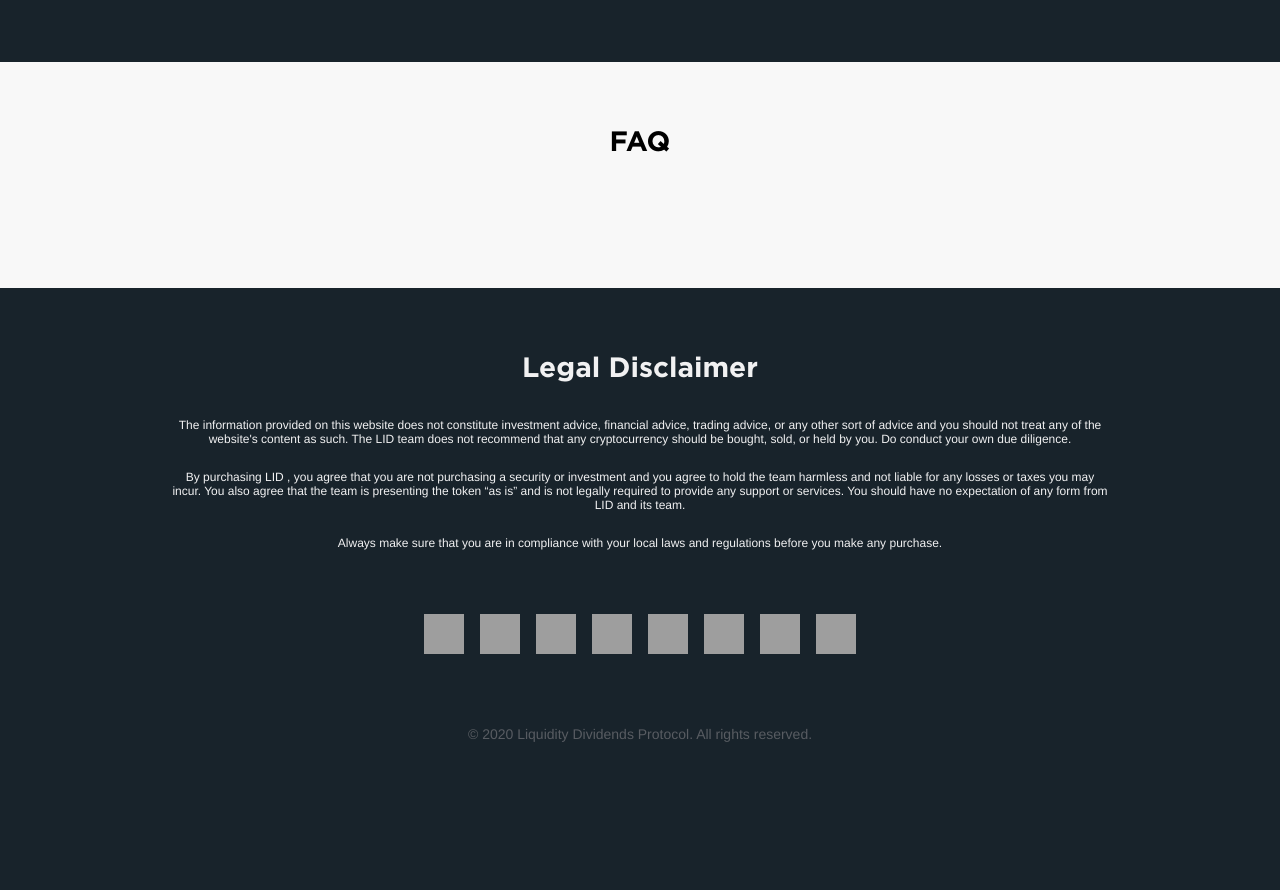
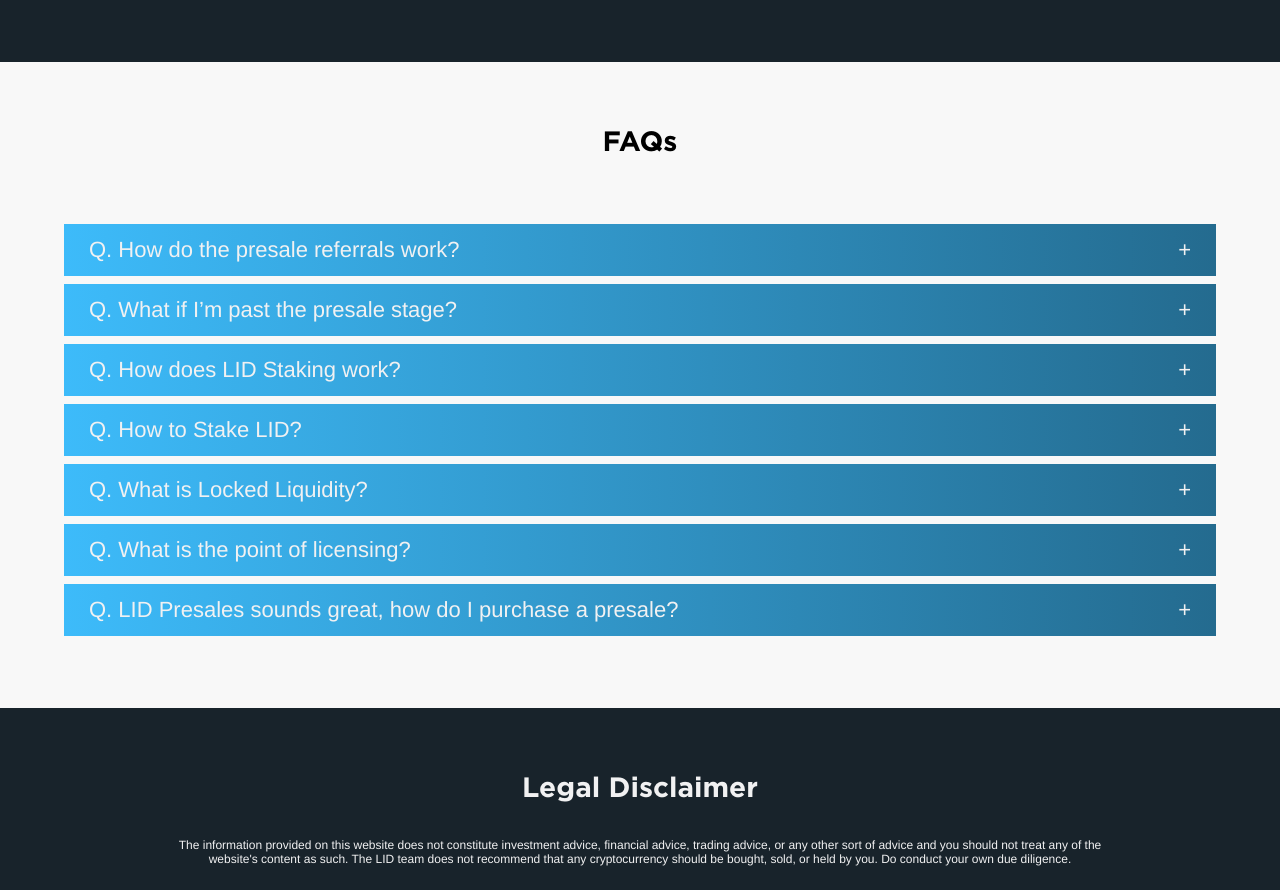
Before and after one commit to Lid-Protocol/lid-web, a Next.js app: page / in a window 1280 px wide. Shown: the part 3518-4408 px from the top of the page. Before the commit the page ends 4316 px from the top, so only its background shows below. Built offline with nearby package versions, Linux system fonts and the light colour scheme; grey boxes are pictures that could not be loaded; a web font is replaced by a local one.

Commit message:
Add FAQs

```diff
--- /dev/null
+++ b/components/@pages/Home/FAQ/FAQCard/index.tsx
@@ -0,0 +1,54 @@
+import { FC, useState } from 'react';
+import styled from 'styled-components';
+import { Box, Button, FlexBox, Image } from 'components/@basic';
+
+interface IFAQCard {
+  title: string;
+  body: Array<JSX.Element> | JSX.Element;
+}
+
+const TitleWrapper = styled(Box)`
+  background: linear-gradient(to right, #3dbbfa, #246b8f);
+`;
+
+const Collapse = styled.div`
+  overflow: hidden;
+  height: ${(props: any) => (props.isOpen ? 'auto' : '0px')};
+  li {
+    list-style-type: circle;
+    list-style-position: inside;
+  }
+`;
+
+const FAQCard: FC<IFAQCard> = ({ title, body }) => {
+  const [isOpen, setOpen] = useState(false);
+
+  return (
+    <Box id="faq card" width="100%" mb={[3]}>
+      <TitleWrapper px={[17, 25]} py={[3, 13]} onClick={() => setOpen(!isOpen)}>
+        <FlexBox
+          justifyContent="space-between"
+          fontWeight={[500]}
+          fontSize={[18, 22]}
+        >
+          <p>{`Q. ${title}`}</p>
+          <p>{isOpen ? '-' : '+'}</p>
+        </FlexBox>
+      </TitleWrapper>
+
+      <Collapse isOpen={isOpen}>
+        <Box
+          fontSize={[16, 20]}
+          color="black"
+          border="1px solid #366EF8"
+          px={[17, 34]}
+          py={[16, 27]}
+        >
+          {body}
+        </Box>
+      </Collapse>
+    </Box>
+  );
+};
+
+export default FAQCard;
--- a/components/@pages/Home/FAQ/index.tsx
+++ b/components/@pages/Home/FAQ/index.tsx
@@ -2,14 +2,144 @@
 import { Box, Button, FlexBox, Image } from 'components/@basic';
 import ContentWrapper from 'components/ContentWrapper';
 import H2 from 'components/H2';
+import FAQCard from './FAQCard';
 
 const FAQ: FC = () => (
   <Box id="faq" width="100%" bg="white">
     <ContentWrapper pt={5} pb={6}>
-      <FlexBox justifyContent="center">
+      <FlexBox
+        justifyContent="center"
+        alignItems="center"
+        flexDirection="column"
+      >
         <H2 mb={6} mt={5} color="black">
-          FAQ
+          FAQs
         </H2>
+
+        <FAQCard
+          title="How do the presale referrals work?"
+          body={
+            <p>
+              When purchasing tokens during a presale event, there is a fee of
+              2.5% applied to purchasing transactions. If someone uses your
+              presale referral code, you get the 2.5% fee paid by them! However,
+              your original 2.5% fee must still be covered. These referral fees
+              are paid in ETH at the conclusion of the presale event.
+            </p>
+          }
+        />
+        <FAQCard
+          title="What if I’m past the presale stage?"
+          body={
+            <p>
+              We still encourage community involvement and word of mouth through
+              referrals post launch. The same fee and referral structure of the
+              Presale applies to all post-launch investments. Want a massive
+              win? Refer a whale!
+            </p>
+          }
+        />
+        <FAQCard
+          title="How does LID Staking work?"
+          body={
+            <p>
+              There is a 2% tax applied to certain transactions in the LID
+              Ecosystem. Transactions that are taxed at 2% are Uniswap sells,
+              Unstaking LID from the Staking Program, and LID transfers between
+              wallets. This amount of 2% is then distributed amongst those who
+              are staking LID tokens.
+            </p>
+          }
+        />
+
+        <FAQCard
+          title="How to Stake LID?"
+          body={
+            <>
+              <p>
+                Staking LID is as easy as pressing some buttons on a webpage!
+              </p>
+              <br />
+              <ul>
+                <li>Head over to our Staking dApp https://stake.lid.sh</li>
+                <li>
+                  Connect your applicable Web3 Wallet (such as MetaMask) to the
+                  staking page
+                </li>
+                <li>Follow buttons to ‘Stake’ field</li>
+                <li>
+                  Please note: There is a one time registration fee of 400 LID,
+                  or 200 LID if someone uses your Staking Referral code.
+                </li>
+              </ul>
+            </>
+          }
+        />
+
+        <FAQCard
+          title="What is Locked Liquidity?"
+          body={
+            <>
+              <p>
+                Uniswap is rife with a certain type of scam – the “rug pull” –
+                in which liquidity placed in the liquidity pool is removed from
+                unsuspecting traders and investors, thereby rendering their
+                purchased tokens valueless. These individuals use this malicious
+                intent to get away with ETH funds, often quite substantial in
+                amount.
+              </p>
+              <br />
+              <p>
+                Liquidity Dividends Protocol, through LID Certified Presales,
+                has created innovative technology that puts in place automated
+                steps to ensure presale raised funds and tokens are locked into
+                Liquidity Pools on Uniswap.
+              </p>
+              <br />
+              <p>
+                Once the presale timer has ended, the LID Certified Presale
+                Smart Contract then automatically mints the liquidity pool
+                tokens and begins burning them. Through this process, the
+                liquidity is locked into Uniswap permanently, and is
+                untouchable.
+              </p>
+            </>
+          }
+        />
+        <FAQCard
+          title="What is the point of licensing?"
+          body={
+            <>
+              <p>
+                Liquidity Dividends Protocol developed several unique innovative
+                technologies for automatically depositing liquidity generated
+                via a Presale Event directly into Uniswap. Along with Liquidity
+                Locking, LID Certified Presales also places allocations such as
+                Team Tokens under strict time locks. Conceptually, these
+                technologies are designed to reduce risk, increase funds raised,
+                and to put an end to exit scams. Through licensing, prospective
+                projects have a ‘one stop shop’ service to get their project off
+                the ground.
+              </p>
+              <br />
+              <p>
+                LID Certified Presales does the Presale Smart Contract hard
+                work, so you don’t have to.
+              </p>
+            </>
+          }
+        />
+        <FAQCard
+          title="LID Presales sounds great, how do I purchase a presale?"
+          body={
+            <p>
+              Presale events held through the LID Certified Presale service
+              offering are announced through our various social channels; simply
+              follow us on our socials, and when a presale event is held, follow
+              the links to that presales purchase page. Easy!
+            </p>
+          }
+        />
       </FlexBox>
     </ContentWrapper>
   </Box>
--- a/components/@pages/Home/Roadmap/TimeLine/index.tsx
+++ b/components/@pages/Home/Roadmap/TimeLine/index.tsx
@@ -1,6 +1,5 @@
 import { FC } from 'react';
 import styled from 'styled-components';
-import { isMobile } from 'react-device-detect';
 import { Box, FlexBox } from 'components/@basic';
 
 const Event = styled.div`
--- a/components/@pages/Home/Roadmap/index.tsx
+++ b/components/@pages/Home/Roadmap/index.tsx
@@ -1,5 +1,4 @@
 import { FC } from 'react';
-import { isMobile } from 'react-device-detect';
 import { Box, FlexBox, Image } from 'components/@basic';
 import ContentWrapper from 'components/ContentWrapper';
 import H2 from 'components/H2';
--- a/package.json
+++ b/package.json
@@ -19,7 +19,6 @@
     "next-compose-plugins": "^2.2.0",
     "next-optimized-images": "^2.6.2",
     "react": "16.13.1",
-    "react-device-detect": "^1.13.1",
     "react-dom": "16.13.1",
     "styled-components": "^5.2.0",
     "styled-system": "^5.1.5",
```
Also changed, not shown: 1 other file (tests, documents, lock files or other folders).
